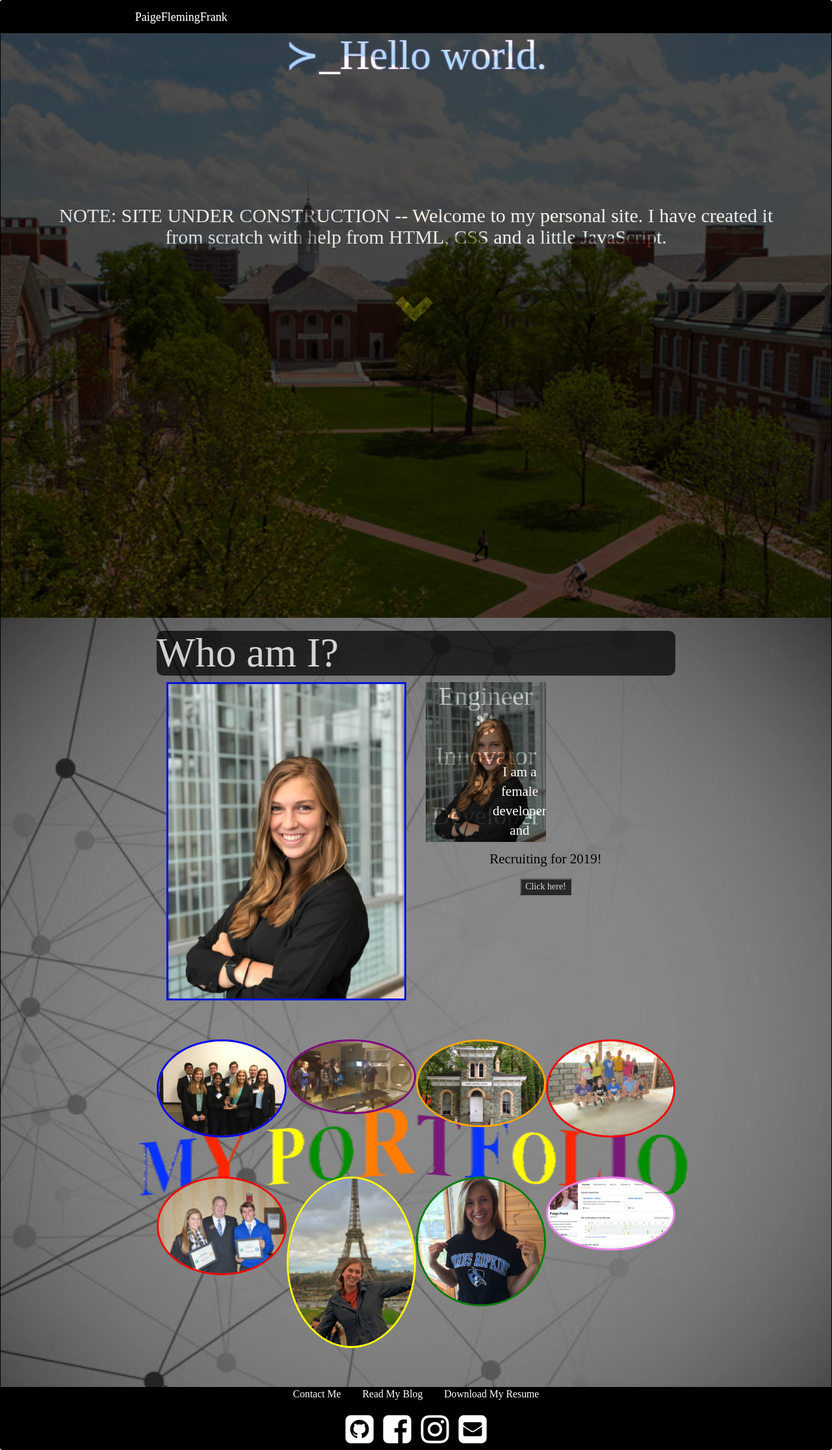
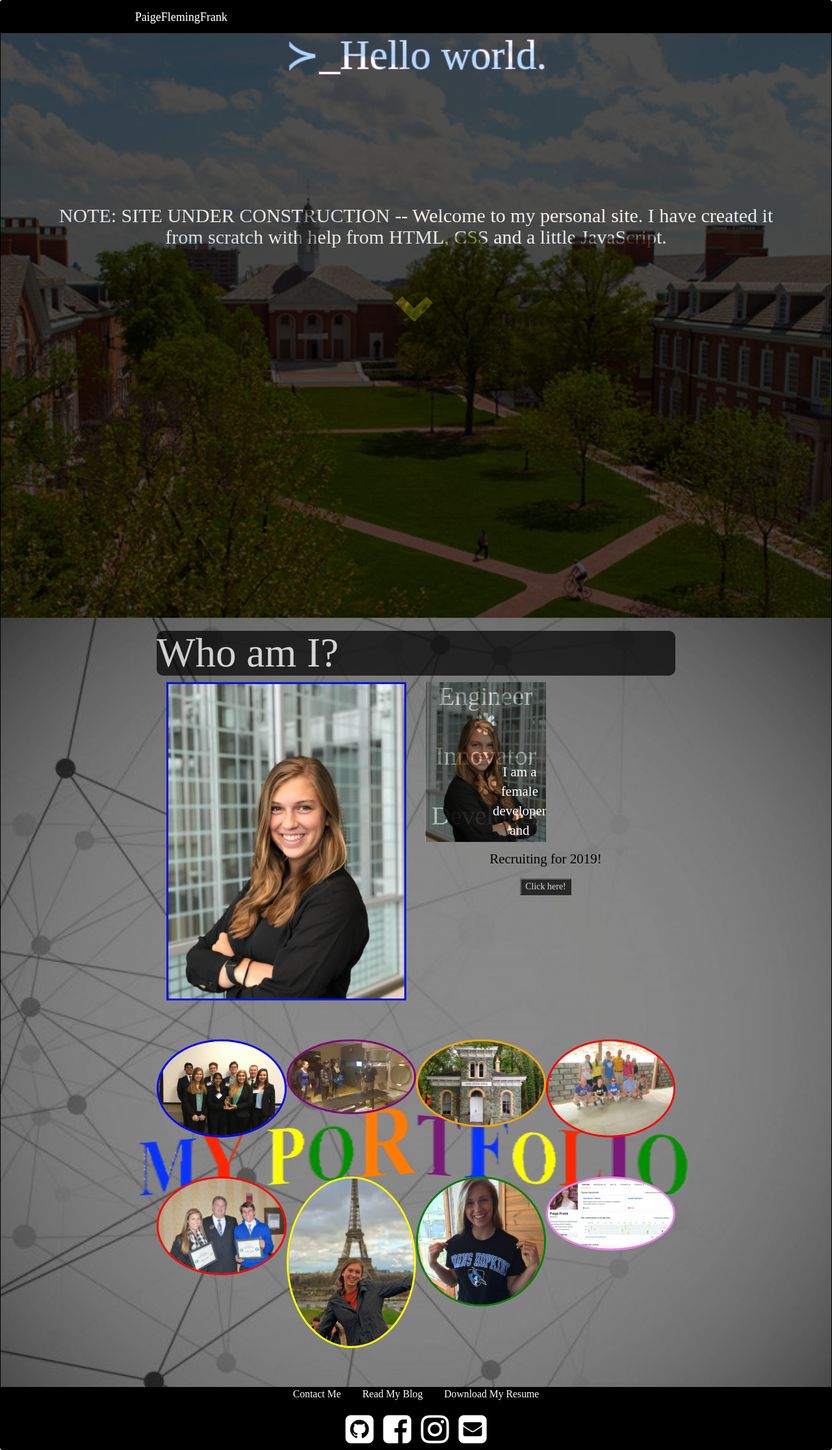
Before and after one commit to pfrank7/pfrank7.github.io, a Jekyll site: the page built from index.html, in a window 1280 px wide. Shown: the whole page at 65% size. Built offline with Jekyll 4.4.1, drawn with Linux system fonts in a browser that asks for light colours; nearby versions of some CDN libraries.

Commit message:
Update main.css

```diff
--- a/css/main.css
+++ b/css/main.css
@@ -45,6 +45,8 @@
   display: block;
   width: 100%;
   height: auto;
+  -webkit-transform: scaleX(-1);
+  transform: scaleX(-1);
 }
 
 .me-overlay {
```
